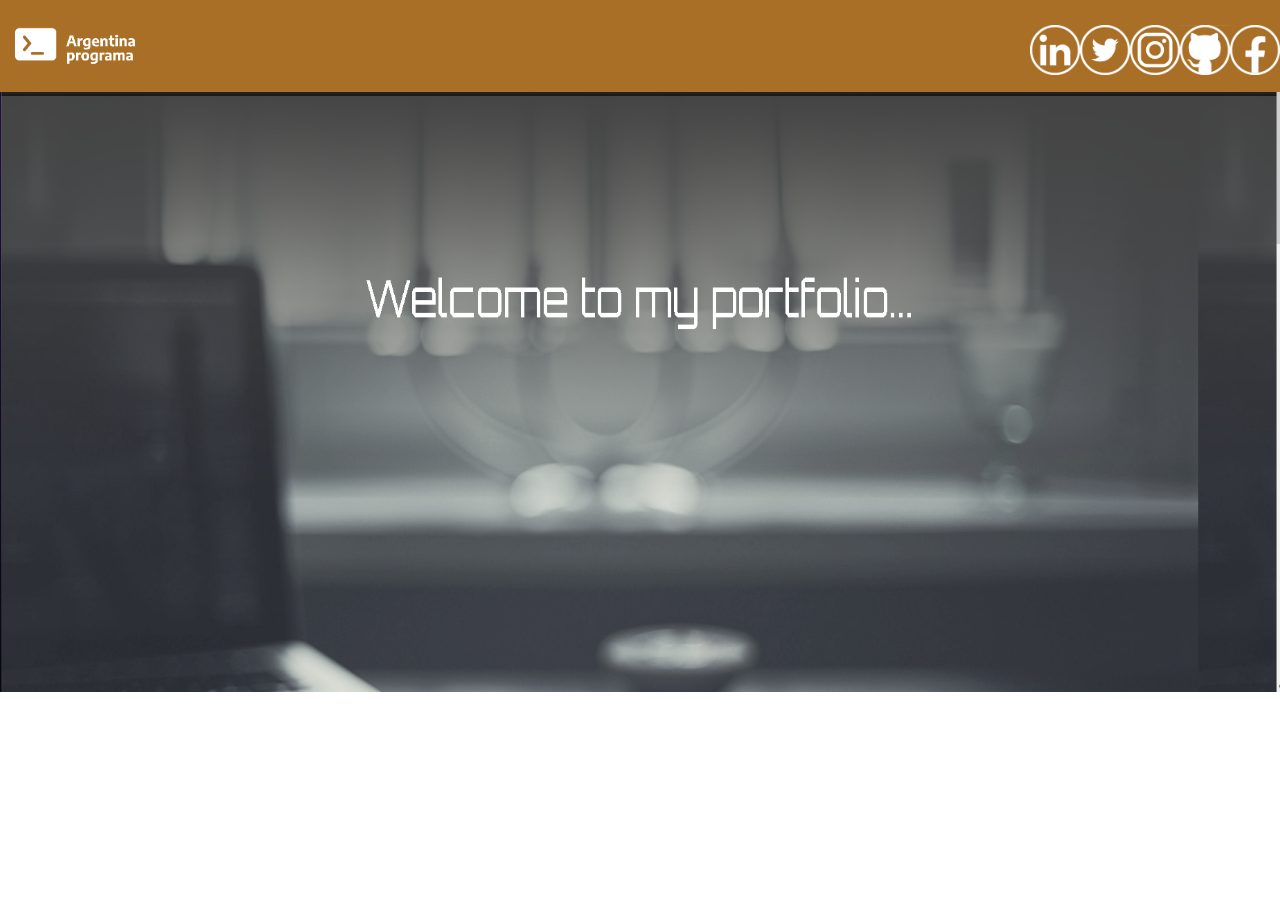
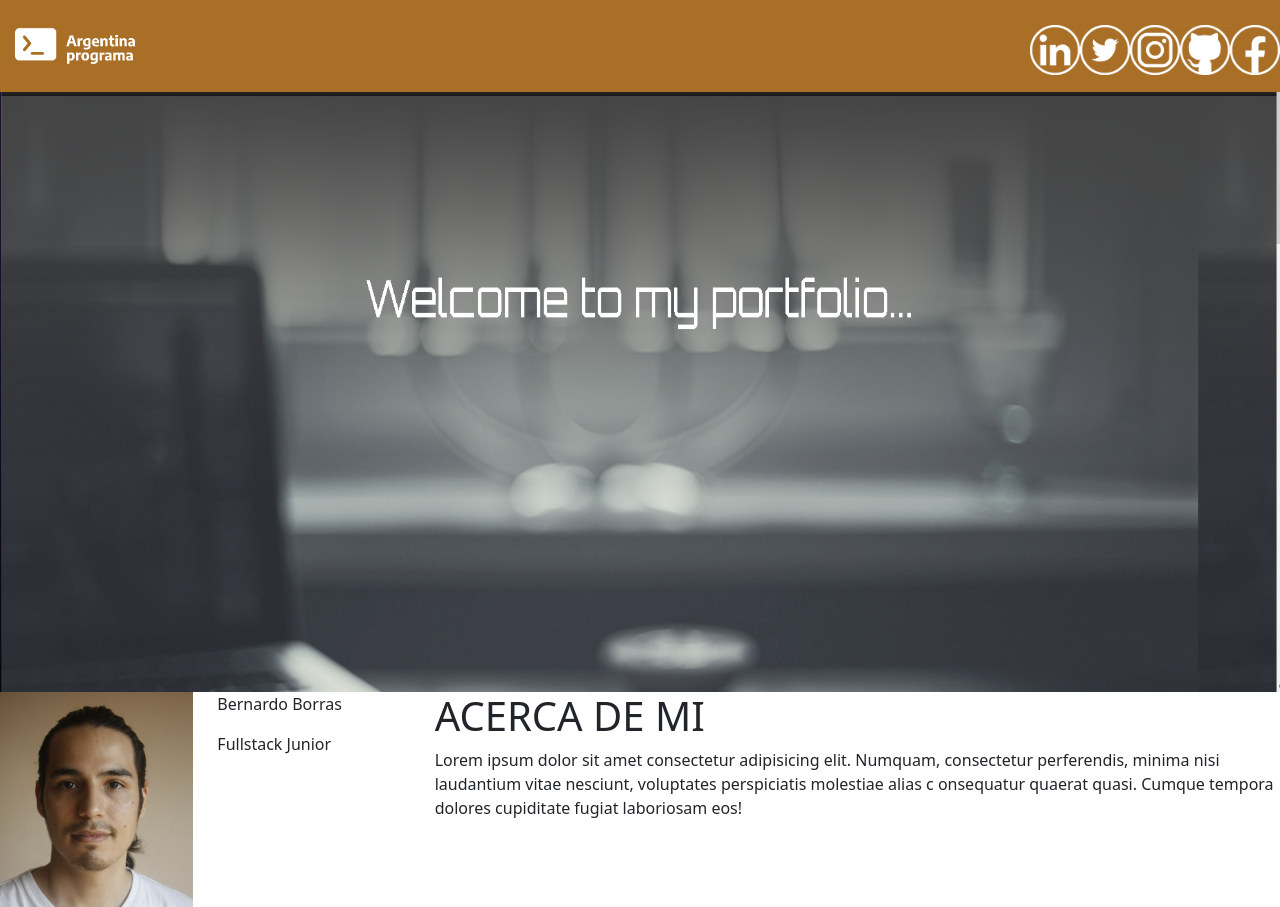
Before and after one commit to BernardoBorras/Portfolio_FrontEnd, an Angular app: page / in a window 1280 px wide. Before the commit the page ends 800 px from the top, so only its background shows below. Built offline with nearby package versions, Linux system fonts and the light colour scheme.

Commit message:
Solucionado Problema de compilacion.
Bootstrap funciona correctamente.

No reconocia librerias de bootstrap.
En angular.json el linkeo en "Styles" y "Scripts" debe ser como
indica Bootstrap:  "node_modules/bootstrap/dist/(css o js)/bootstrap.css"

```diff
--- a/angular.json
+++ b/angular.json
@@ -25,10 +25,10 @@
               "src/assets"
             ],
             "styles": [
-              "Proyecto_FrontEnd/node_modules/bootstrap/dist/css/bootstrap.css"
+              "node_modules/bootstrap/dist/css/bootstrap.css"
             ],
             "scripts": [
-              "Proyecto_FrontEnd/node_modules/bootstrap/dist/js/bootstrap.js"
+              "node_modules/bootstrap/dist/js/bootstrap.js"
             ]
           },
           "configurations": {
--- a/src/app/app.component.html
+++ b/src/app/app.component.html
@@ -1 +1,2 @@
 <app-header></app-header>
+<app-acerca-de></app-acerca-de>
--- a/src/app/app.module.ts
+++ b/src/app/app.module.ts
@@ -7,6 +7,7 @@ import { HeaderComponent } from './components/header/header.component';
 import { LogoAPComponent } from './components/logo-ap/logo-ap.component';
 import { SocialComponent } from './components/social/social.component';
 import { BannerComponent } from './components/banner/banner.component';
+import { AcercaDeComponent } from './components/acerca-de/acerca-de.component';
 
 @NgModule({
   declarations: [
@@ -14,7 +15,8 @@ import { BannerComponent } from './components/banner/banner.component';
     HeaderComponent,
     LogoAPComponent,
     SocialComponent,
-    BannerComponent
+    BannerComponent,
+    AcercaDeComponent
   ],
   imports: [
     BrowserModule,
--- /dev/null
+++ b/src/app/components/acerca-de/acerca-de.component.html
@@ -0,0 +1,26 @@
+
+
+
+
+<div class="row">
+    <div class="col-xs-12 col-sm-2 col-md-2 col-lg-2">
+        <img src="../../../assets/profilePhoto.JPG" class="img-fluid">
+    </div>
+
+    <div class="col-xs-12 col-sm-2 col-md-2 col-lg-2">
+        <P>Bernardo Borras</P>
+        <p>Fullstack Junior</p>
+    </div>
+
+    <div class="col-xs-12 col-sm-8 col-md-8 col-lg-8">
+        <h1>
+            ACERCA DE MI
+        </h1>
+        <P>Lorem ipsum dolor sit amet consectetur adipisicing elit.
+            Numquam, consectetur perferendis, minima nisi laudantium
+            vitae nesciunt, voluptates perspiciatis molestiae alias c
+            onsequatur quaerat quasi. Cumque tempora dolores cupiditate
+            fugiat laboriosam eos!</P>
+    </div>
+
+</div>
--- a/src/index.html
+++ b/src/index.html
@@ -8,10 +8,7 @@
   <link rel="icon" type="image/x-icon" href="favicon.ico">
 </head>
 <body>
-
-
-
-
   <app-root></app-root>
 </body>
+
 </html>
```
Also changed, not shown: src/app/components/acerca-de/acerca-de.component.ts (added, +10 -0 lines), src/app/components/acerca-de/acerca-de.component.css (added), src/assets/profilePhoto.JPG (added), 1 other file (tests, documents, lock files or other folders).
